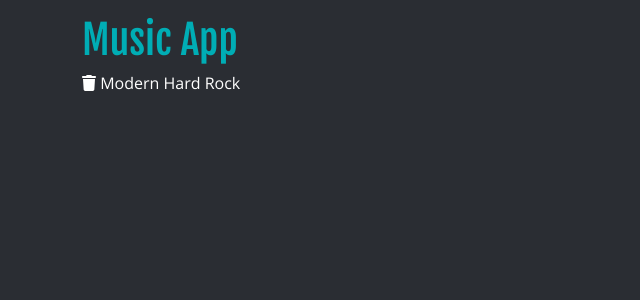
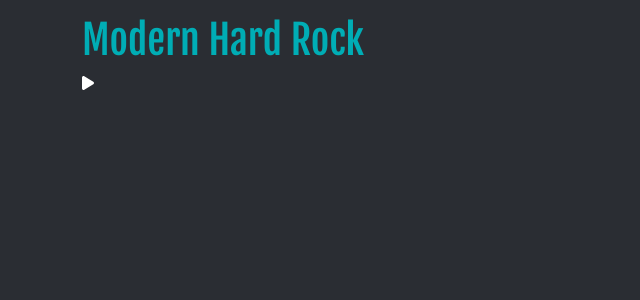
Before and after one commit to sergiychaiuk/vue-apis, a Vue app: page / in a window 1280 px wide. Shown: the top 300 px of the page, without its empty margins (0-640 px from the left). Built offline with nearby package versions, Linux system fonts and the light colour scheme.

Commit message:
vue state management

```diff
--- a/src/App.vue
+++ b/src/App.vue
@@ -1,7 +1,13 @@
 <template>
   <div id="app" class="container">
-    <h1 class="text-primary mt-3">Music App</h1>
-    <p><font-awesome-icon icon="trash" /> Modern Hard Rock</p>
+    <h1 class="text-primary mt-3">{{ name }}</h1>
+    <p>
+      <font-awesome-icon
+        icon="play"
+        @click="showDescription = !showDescription"
+      />
+      <span v-if="showDescription">{{ description }}</span>
+    </p>
   </div>
 </template>
 
@@ -9,6 +15,14 @@
 import { FontAwesomeIcon } from "@fortawesome/vue-fontawesome";
 export default {
   name: "app",
+  data() {
+    return {
+      showDescription: false,
+      name: "Modern Hard Rock",
+      description:
+        "Powerful rock track with cool guitar riffs, energetic groovy drums, tight bass and guitar solo. Perfect for use in sport (like boxing) videos, advertisements etc.",
+    };
+  },
   components: {
     FontAwesomeIcon,
   },
```
